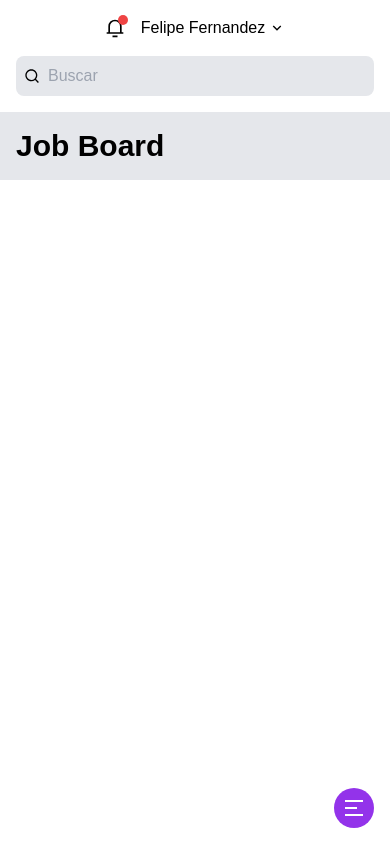
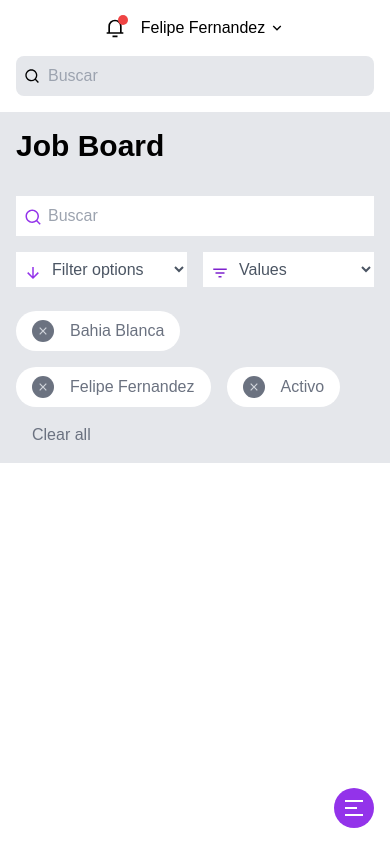
Before and after one commit to FelipeFern/ProyectoFInalNextJs, a Next.js app: page / in a window 390 px wide. Built offline with nearby package versions, Linux system fonts and the light colour scheme; no server answers; a web font is replaced by a local one.

Commit message:
Main content finished - responsive.

```diff
--- a/src/components/Dashboard/Content.js
+++ b/src/components/Dashboard/Content.js
@@ -1,10 +1,83 @@
 import Link from 'react-router-dom';
+import {
+	RiSearchLine,
+	RiArrowDownLine,
+	RiFilter3Fill,
+	RiCloseLine,
+} from 'react-icons/ri';
 
 const Content = () => {
 	return (
-		<div className='lg:p-12 p-4 bg-gray-200'>
-			<div>
+		<div className='lg:p-12 p-4 md:p-8 bg-gray-200'>
+			<div className='mb-8'>
 				<h1 className='text-3xl font-semibold'>Job Board</h1>
+			</div>
+			{/* Filters */}
+			<div className='grid grid-cols-2 md:grid-cols-4 gap-4 items-center mb-6'>
+				<form className='col-span-2'>
+					<div className='relative text-gray-600'>
+						<RiSearchLine className='absolute left-2 top-3 text-purple-600 text-lg' />
+						<input
+							type='text'
+							placeholder='Buscar'
+							className='bg-white p-2 outline-none pl-8 pr-4 w-full '
+						/>
+					</div>
+				</form>
+				<form className='col-span-1'>
+					<div className='relative text-gray-600'>
+						<RiArrowDownLine className='absolute left-2 top-3 text-purple-600 text-lg' />
+						<select
+							type='text'
+							placeholder='Buscar'
+							className='bg-white p-2 outline-none pl-8 pr-4 w-full '
+						>
+							<option value='' disabled selected hiden>
+								Filter options
+							</option>
+							<option>Localidad</option>
+							<option>All</option>
+						</select>
+					</div>
+				</form>
+				<form className='col-span-1'>
+					<div className='relative text-gray-600'>
+						<RiFilter3Fill className='absolute left-2 top-3 text-purple-700 text-lg' />
+						<select
+							type='text'
+							selec='Buscar'
+							className='bg-white p-2 outline-none pl-8 pr-4 w-full '
+						>
+							<option>Values</option>
+						</select>
+					</div>
+				</form>
+			</div>
+
+			{/* Spans Filters */}
+
+			<div className='flex items-center gap-4 flex-wrap'>
+				<span className='bg-white flex items-center gap-4 py-2 px-4 rounded-full '>
+					<button className='bg-gray-500 p-1 rounded-full text-gray-300 text-sm'>
+						<RiCloseLine />
+					</button>
+					<span className='text-gray-500'> {''} Bahia Blanca </span>
+				</span>
+				<span className='bg-white flex items-center gap-4 py-2 px-4 rounded-full '>
+					<button className='bg-gray-500 p-1 rounded-full text-gray-300 text-sm'>
+						<RiCloseLine />
+					</button>
+					<span className='text-gray-500'> {''} Felipe Fernandez </span>
+				</span>
+				<span className='bg-white flex items-center gap-4 py-2 px-4 rounded-full '>
+					<button className='bg-gray-500 p-1 rounded-full text-gray-300 text-sm'>
+						<RiCloseLine />
+					</button>
+					<span className='text-gray-500'> {''} Activo </span>
+				</span>
+				<button className='ml-4 rounded-full text-gray-500 '>
+					{''} Clear all
+				</button>
 			</div>
 		</div>
 	);
--- a/src/components/Dashboard/Dashboard.js
+++ b/src/components/Dashboard/Dashboard.js
@@ -7,6 +7,7 @@ import {
 	RiLogoutBoxRLine,
 	RiMenu2Line,
 	RiCloseLine,
+	RiMapPin2Line,
 } from 'react-icons/ri';
 import { Link, Routes } from 'react-router-dom';
 import React, { useEffect, useState } from 'react';
@@ -45,7 +46,7 @@ export default function Dashboard() {
 									to='/'
 									className='flex items-center gap-4  hover:bg-purple-500 p-4 text-gray-500 hover:text-white rounded-lg transition-colors font-semibold'
 								>
-									<RiBuilding4Line /> Localidades
+									<RiMapPin2Line /> Localidades
 								</Link>
 							</li>
 							<li>
```
